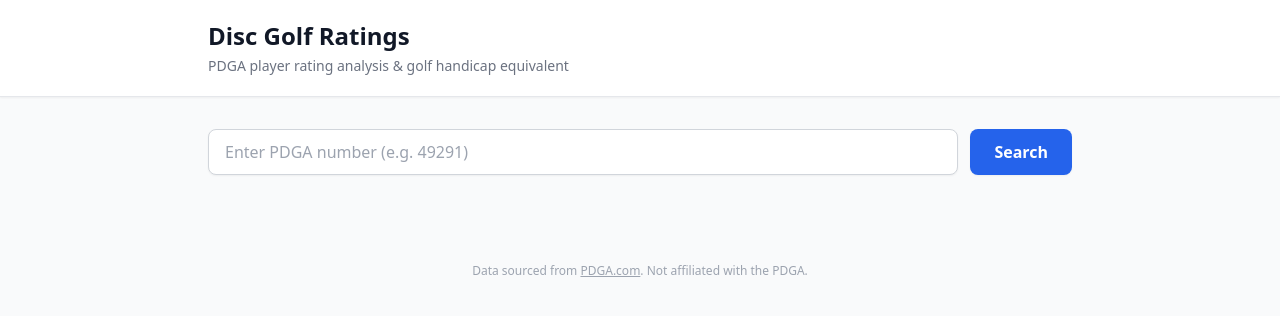
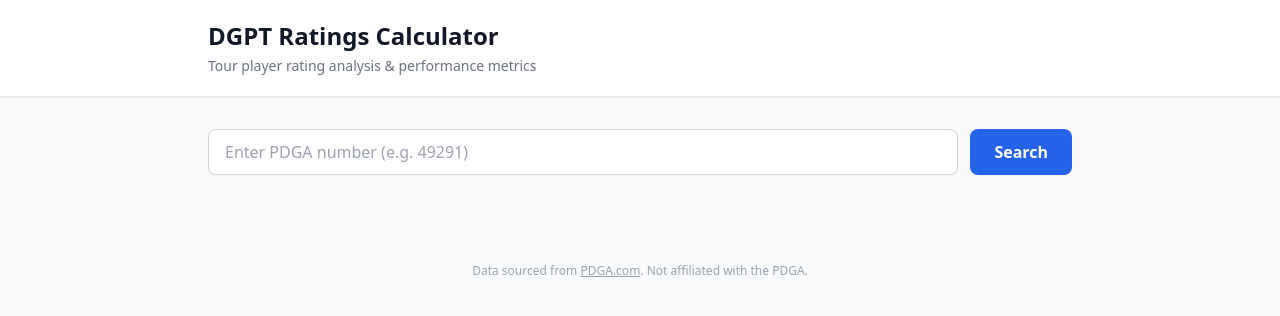
Before and after one commit to aklaudt/ratings-calculator, a website: page index.html in a window 1280 px wide. Drawn offline with nearby package versions, Linux system fonts and the light colour scheme.

Commit message:
Update name to DGPT

```diff
--- a/index.html
+++ b/index.html
@@ -3,16 +3,16 @@
   <head>
     <meta charset="UTF-8" />
     <meta name="viewport" content="width=device-width, initial-scale=1.0" />
-    <title>PDGA Ratings Calculator</title>
+    <title>DGPT Ratings Calculator</title>
     <script src="https://cdn.tailwindcss.com"></script>
   </head>
   <body class="bg-gray-50 min-h-screen font-sans">
     <!-- Header -->
     <header class="bg-white shadow-sm border-b border-gray-200">
       <div class="max-w-4xl mx-auto px-4 py-5">
-        <h1 class="text-2xl font-bold text-gray-900">Disc Golf Ratings</h1>
+        <h1 class="text-2xl font-bold text-gray-900">DGPT Ratings Calculator</h1>
         <p class="text-sm text-gray-500 mt-1">
-          PDGA player rating analysis &amp; golf handicap equivalent
+          Tour player rating analysis &amp; performance metrics
         </p>
       </div>
     </header>
```
